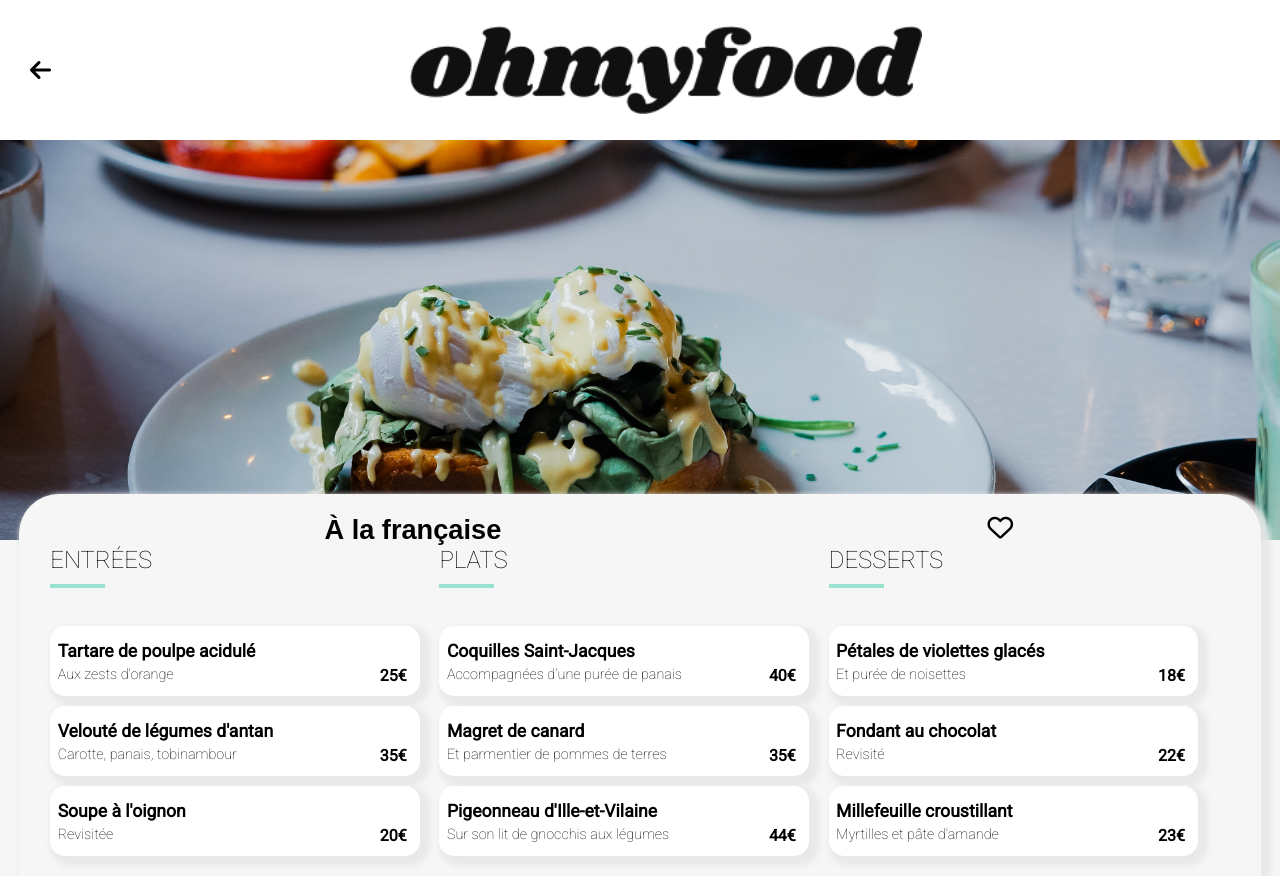
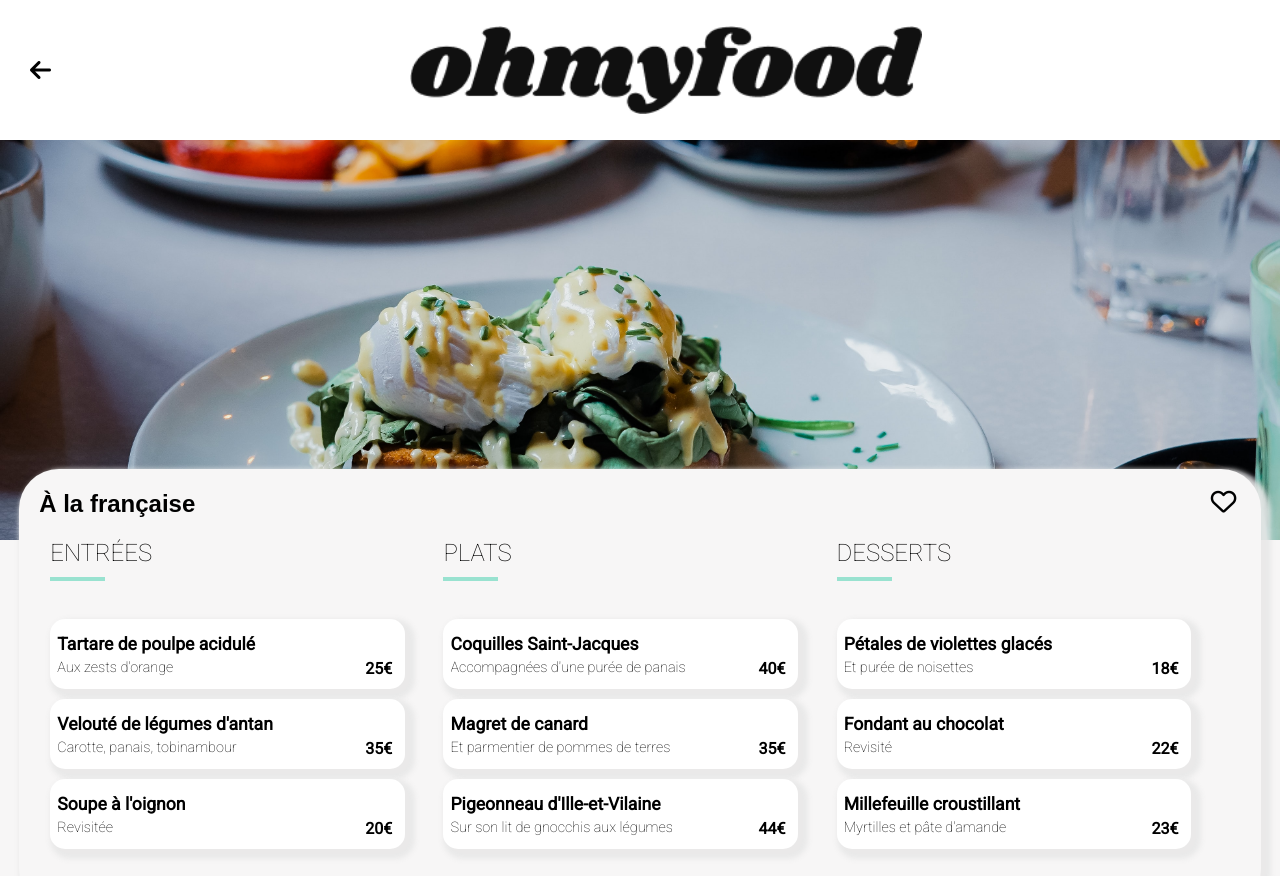
Before and after one commit to Meliss-dev/M-lissaAiello_3_29062021, a plain HTML site: page alafrancaise.html in a window 1280 px wide. Shown: the top 876 px of the page. Drawn offline with Linux system fonts and the light colour scheme; a web font is replaced by a local one.

Commit message:
MAJ breackpoint

```diff
--- a/SASS/stylesmenu.scss
+++ b/SASS/stylesmenu.scss
@@ -27,30 +27,6 @@
                       "footer";
   font-family: 'Roboto' , sans-serif;
   background-color: rgb(247, 246, 246);
-}
-
-@media all and (min-width:768px) and (max-width:992px)
-{
-  .blocpage{
-    width: 100%;
-    display: grid;
-    grid-template-columns:1fr;
-    grid-template-rows: 100px auto 200px;
-    grid-template-areas:"header"
-                        "main"
-                        "footer";
-  }
-}
-@media all and (min-width:993px)
-{
-  .blocpage {
-  display: grid;
-  grid-template-columns:1fr;
-  grid-template-rows: auto auto 200px;
-  grid-template-areas:"header"
-                      "main"
-                      "footer";
-  }
 }
 
 /*    MAIN    */
@@ -85,14 +61,13 @@ main{
 
   &__title{
     display: flex;
-    justify-content: space-around;
+    justify-content: space-between;
     align-items: center;
-    padding-top: 20px;
+    padding: 20px;
   }
 
   &__name{
-    padding-left: 5%;
-    font-size: 1.7rem;
+    font-size: 1.5rem;
     font-family: 'Shrikhand', sans-serif;
   }
 
@@ -109,13 +84,17 @@ main{
   }
 }
 
-@media all and (min-width:768px) and (max-width:992px){
-  .menucard__grid{
+@media all and (min-width:768px) and (max-width:1199px) {
+  .menucard {
+    &__name{
+      font-size: 2.5rem;
+    }
+    &__grid{
     width: 60%;
-
   }
 }
-@media all and (min-width:993px) {
+}
+@media all and (min-width:1200px) {
   .menucard{
 
     &__photo{
@@ -128,17 +107,18 @@ main{
       width: 97%;
       height: auto;
       margin: auto;
-      transform:translateY(-50px);
+      transform:translateY(-75px);
       box-shadow: rgba(232 , 232 , 232 , 0.9) 5px 5px 5px 5px;
       border-radius: 40px;
     }
 
     &__grid{
-      grid-template-columns: repeat(3 , 33%);
+      grid-template-columns: repeat(3 , 1fr);
       grid-template-rows: 1fr;
       grid-template-areas: "entree plat dessert";
       column-gap:0;
       padding-bottom: 50px;
+      margin: auto;
     }
 
   }
@@ -194,11 +174,7 @@ main{
     overflow: hidden;
 }
 
-@media all and (min-width:768px){
-.plat{
-  width: 100%;
-}
-}
+
 
 .plat{
     &:hover{
```
Also changed, not shown: css/stylesmenu.css, 1 other file.
